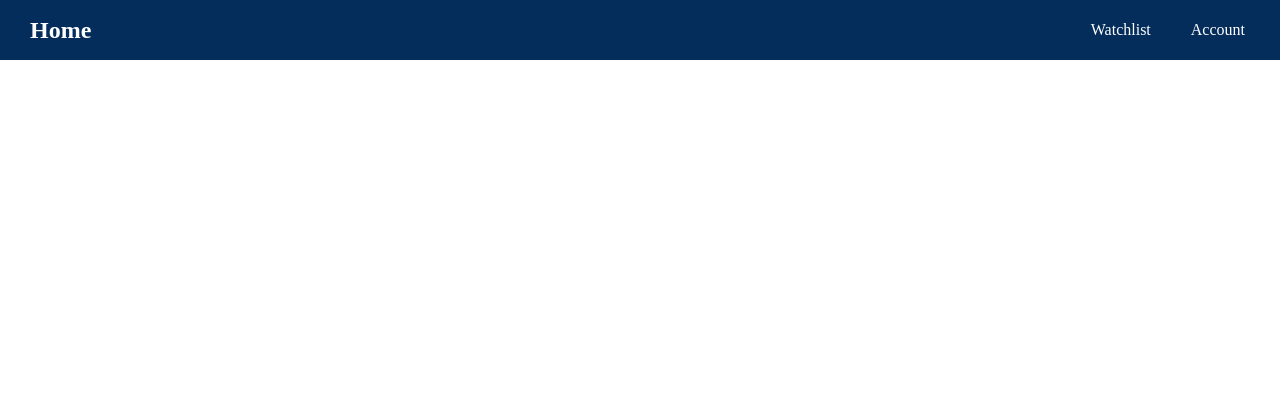
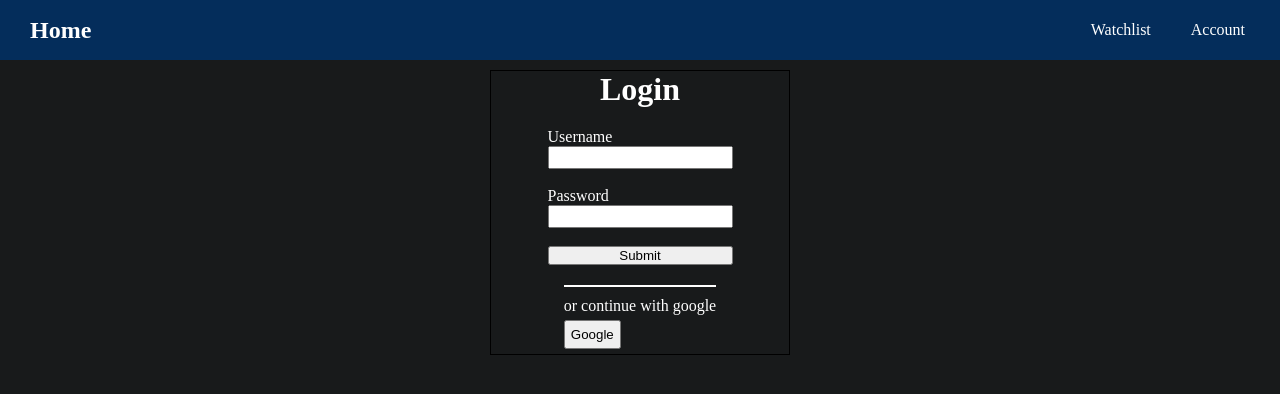
Before and after one commit to max027/Crypto-tracker, a React (Vite) app: page /login in a window 1280 px wide. Shown: the top 394 px of the page. Built offline with nearby package versions, Linux system fonts and the light colour scheme.

Commit message:
added signup and login page

```diff
--- a/src/App.jsx
+++ b/src/App.jsx
@@ -4,6 +4,8 @@ import Navbar from './components/Navbar'
 import Home from './components/Home'
 import Watchlist from './components/Watchlist'
 import Account from './components/Account'
+import Login from './components/Login'
+import Signup from './components/Signup'
 
 function App() {
 
@@ -14,7 +16,10 @@ function App() {
     <Route path='/' element={<Home/>}/>
     <Route path='/watchlist' element={<Watchlist/>}/>
     <Route path='/account' element={<Account/>}/>
+    <Route path='/login' element={<Login/>}/>
+    <Route path='/signup' element={<Signup/>}/>
     </Routes>
+
     </>
   )
 }
--- /dev/null
+++ b/src/components/Login.css
@@ -0,0 +1,34 @@
+
+.Login-container{
+  display: flex;
+  justify-content:center;
+  margin-top:10px;
+  color:white;
+}
+.Login-main{
+  display: flex;
+  align-items:center;
+  flex-direction:column;
+  width: 300px;
+  border: 1px solid #000;
+}
+.Login-form{
+  margin-top: 10px;
+  display: flex;
+  flex-direction:column;
+  margin-bottom:10px;
+  padding:10px;
+}
+.dash{
+  border:0.5px solid white;
+  width: 100%;
+  margin-bottom:10px;
+}
+form input{
+  padding:2px;
+}
+.login-google{
+  margin-top:5px;
+  margin-bottom:5px;
+  padding:5px;
+}
--- /dev/null
+++ b/src/components/Login.jsx
@@ -0,0 +1,20 @@
+import "./Login.css"
+export default function Login() {
+ return <div className="Login-container">
+  <div className="Login-main">
+    <h1>Login</h1>
+    <form className="Login-form">
+    <label className="form-label" >Username</label>
+    <input id="login-username"  className="login-username" type="email" required/><br/>
+    <label className="form-label">Password</label>
+    <input id="login-username"  className="login-username" type="email" required/><br/>
+    <button className="login-submit">Submit</button>
+    </form>
+    <div>
+    <div className="dash"/>
+    <p>or continue with google</p>
+    <button className="login-google">Google</button>
+    </div>
+    </div>
+    </div>
+}
--- /dev/null
+++ b/src/components/Signup.jsx
@@ -0,0 +1,22 @@
+import "./Login.css"
+export default function Signup() {
+ return <div className="Login-container">
+  <div className="Login-main">
+    <h1>Login</h1>
+    <form className="Login-form">
+    <label className="form-label" >Username</label>
+    <input id="login-username"  className="login-username" type="email" required/><br/>
+    <label className="form-label">Password</label>
+    <input id="login-username"  className="login-username" type="email" required/><br/>
+    <label className="form-label">Confirm password</label>
+    <input type="password" id="login-password" className="login-password" required /><br/>
+    <button className="login-submit">Submit</button>
+    </form>
+    <div>
+    <div className="dash"/>
+    <p>or continue with google</p>
+    <button className="login-google">Google</button>
+    </div>
+    </div>
+    </div>
+}
--- a/src/index.css
+++ b/src/index.css
@@ -11,4 +11,5 @@
  html,body{
    height: 100%;
    width: 100%;
+   background-color:rgb(24, 26, 27);
  }
```
